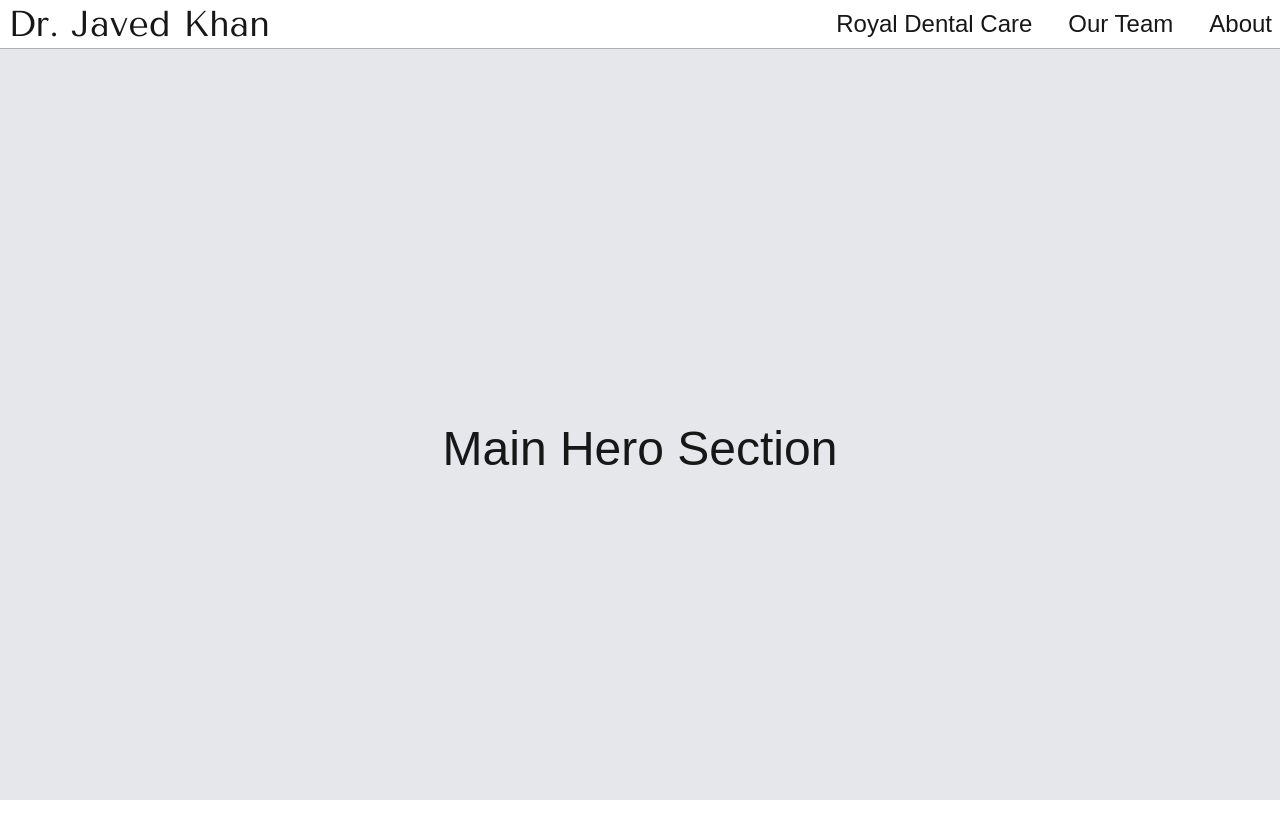
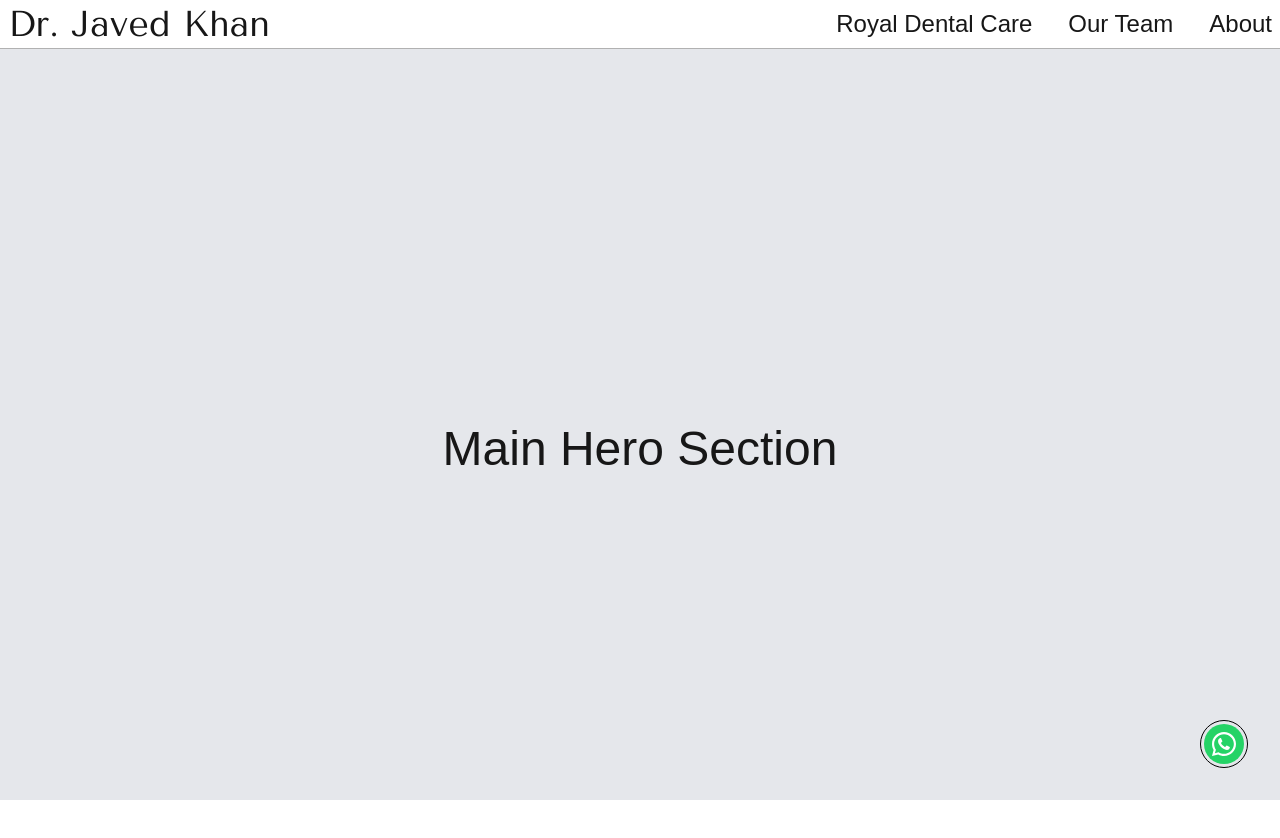
Before and after one commit to ruchik-panwal/doctorJavedKhan, a Next.js app in the folder frontend/: page / in a window 1280 px wide. Shown: the top 838 px of the page. Built offline with nearby package versions, Linux system fonts and the light colour scheme; a web font is replaced by a local one.

Commit message:
hello world

```diff
--- a/frontend/app/layout.tsx
+++ b/frontend/app/layout.tsx
@@ -4,6 +4,7 @@ import "./globals.css";
 import SmoothScroll from "@/components/SmoothScroll";
 import ScrollToTop from "@/components/animations/ScrollToTop";
 import BackToTop from "@/components/BackToTop"; // 1. Import it here
+import ContactIcon from "@/components/ContactIcon"
 
 const tenorSans = Tenor_Sans({
   variable: "--font-tenor-sans",
@@ -34,6 +35,8 @@ export default function RootLayout({
 
         {/* 2. Place it globally so it sits on top of all pages */}
         <BackToTop />
+                <ContactIcon />
+
       </body>
     </html>
   );
--- /dev/null
+++ b/frontend/app/test/page.tsx
@@ -0,0 +1,9 @@
+import ContactIcon from "@/components/ContactIcon"
+
+export default function Test() {
+  return (
+    <div className="h-screen w-screen flex justify-center items-center">
+        <ContactIcon />
+    </div>
+  );
+}
--- a/frontend/components/BackToTop.jsx
+++ b/frontend/components/BackToTop.jsx
@@ -57,7 +57,7 @@ export default function BackToTop() {
       onClick={handleScrollToTop}
       // Initialize hidden and pushed down 50px
       style={{ opacity: 0, transform: "translateY(50px)", pointerEvents: "none" }}
-      className="fixed bottom-8 stackClass border border-black right-8 z-50 px-5 py-1 rounded-full flex items-center gap-1 cursor-pointer"
+      className="fixed bottom-8 stackClass border border-black left-8 z-50 px-5 py-1 rounded-full flex items-center gap-1 cursor-pointer"
     >
       Top
       <svg
--- /dev/null
+++ b/frontend/components/ContactIcon.jsx
@@ -0,0 +1,35 @@
+"use client";
+import { useMagneticHover } from "./animations/contactIconAni"; // Adjust path as needed
+
+export default function ContactIcon() {
+  const { wrapperRef, outerRef, innerRef } = useMagneticHover();
+
+  return (
+    <a
+      ref={wrapperRef}
+      href="https://wa.me/YOUR_PHONE_NUMBER_HERE" // Replace with your WhatsApp number (e.g., 1234567890)
+      target="_blank"
+      rel="noopener noreferrer"
+      // Added: fixed, bottom-8, right-8, and z-50 to pin it to the bottom right
+      className="fixed bottom-8 right-8 z-50 flex w-12 h-12 items-center justify-center cursor-pointer"
+    >
+      {/* Outer border */}
+      <div
+        ref={outerRef}
+        className="absolute inset-0 rounded-full border border-black will-change-transform"
+      ></div>
+
+      {/* Inner animated circle holding the SVG */}
+      <div
+        ref={innerRef}
+        className="w-10 h-10 flex justify-center items-center rounded-full bg-[#25D366] will-change-transform relative z-10"
+      >
+        <img
+          src="/icons/whatsappIconWhite.svg"
+          alt="WhatsApp"
+          className="w-6 h-6"
+        />
+      </div>
+    </a>
+  );
+}
--- /dev/null
+++ b/frontend/components/animations/contactIconAni.js
@@ -0,0 +1,66 @@
+import { useEffect, useRef } from "react";
+import gsap from "gsap";
+
+export function useMagneticHover() {
+  const wrapperRef = useRef(null);
+  const outerRef = useRef(null);
+  const innerRef = useRef(null);
+
+  useEffect(() => {
+    const wrapper = wrapperRef.current;
+    const outer = outerRef.current;
+    const inner = innerRef.current;
+
+    if (!wrapper || !outer || !inner) return;
+
+    const handleMouseMove = (e) => {
+      const rect = wrapper.getBoundingClientRect();
+      const centerX = rect.left + rect.width / 2;
+      const centerY = rect.top + rect.height / 2;
+
+      const distX = e.clientX - centerX;
+      const distY = e.clientY - centerY;
+      const distance = Math.sqrt(distX * distX + distY * distY);
+
+      const proximityRadius = 120;
+
+      if (distance < proximityRadius) {
+        const innerMoveX = (distX / proximityRadius) * 20;
+        const innerMoveY = (distY / proximityRadius) * 20;
+
+        const outerMoveX = (distX / proximityRadius) * 6;
+        const outerMoveY = (distY / proximityRadius) * 6;
+
+        gsap.to(inner, {
+          x: innerMoveX,
+          y: innerMoveY,
+          duration: 0.15,
+          ease: "power3.out",
+          overwrite: "auto",
+        });
+
+        gsap.to(outer, {
+          x: outerMoveX,
+          y: outerMoveY,
+          duration: 0.4,
+          ease: "power2.out",
+          overwrite: "auto",
+        });
+      } else {
+        gsap.to([inner, outer], {
+          x: 0,
+          y: 0,
+          duration: 0.8,
+          ease: "elastic.out(1, 0.4)",
+          overwrite: "auto",
+        });
+      }
+    };
+
+    window.addEventListener("mousemove", handleMouseMove);
+    return () => window.removeEventListener("mousemove", handleMouseMove);
+  }, []);
+
+  // Return the refs so the component can attach them to its divs
+  return { wrapperRef, outerRef, innerRef };
+}
```
Also changed, not shown: frontend/public/icons/whatsappIcon.svg (added), frontend/public/icons/whatsappIconWhite.svg (added).
